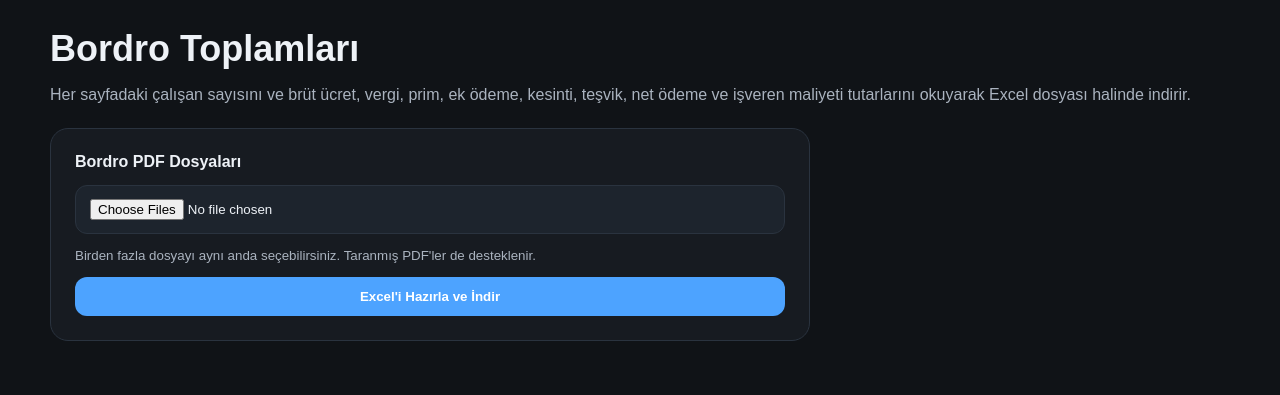
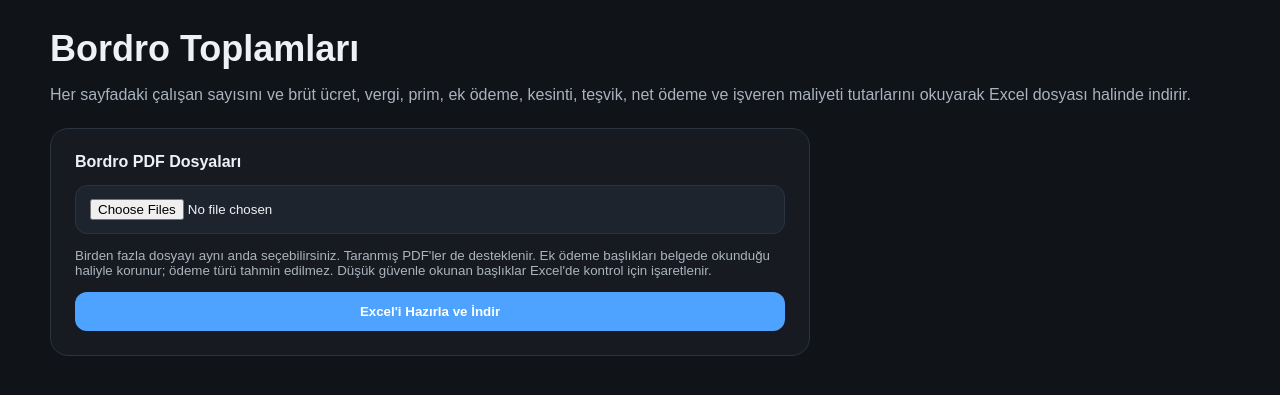
Before and after one commit to akaraoglan/ekiparaclari, a Flask app: page /pdf/isci-vergi-toplami in a window 1280 px wide. Shown: the part 79-474 px from the top of the page. Run offline with Flask 3, Linux system fonts and the light colour scheme.

Commit message:
Explain literal payroll heading extraction

```diff
--- a/templates/isci_vergi_toplami.html
+++ b/templates/isci_vergi_toplami.html
@@ -9,7 +9,7 @@
         <form method="POST" enctype="multipart/form-data">
             <label for="pdf_files">Bordro PDF Dosyaları</label>
             <input id="pdf_files" type="file" name="pdf_files" accept=".pdf,application/pdf" multiple required>
-            <small>Birden fazla dosyayı aynı anda seçebilirsiniz. Taranmış PDF'ler de desteklenir.</small>
+            <small>Birden fazla dosyayı aynı anda seçebilirsiniz. Taranmış PDF'ler de desteklenir. Ek ödeme başlıkları belgede okunduğu haliyle korunur; ödeme türü tahmin edilmez. Düşük güvenle okunan başlıklar Excel'de kontrol için işaretlenir.</small>
             <button type="submit" class="primary-btn">Excel'i Hazırla ve İndir</button>
         </form>
     </div>
```
